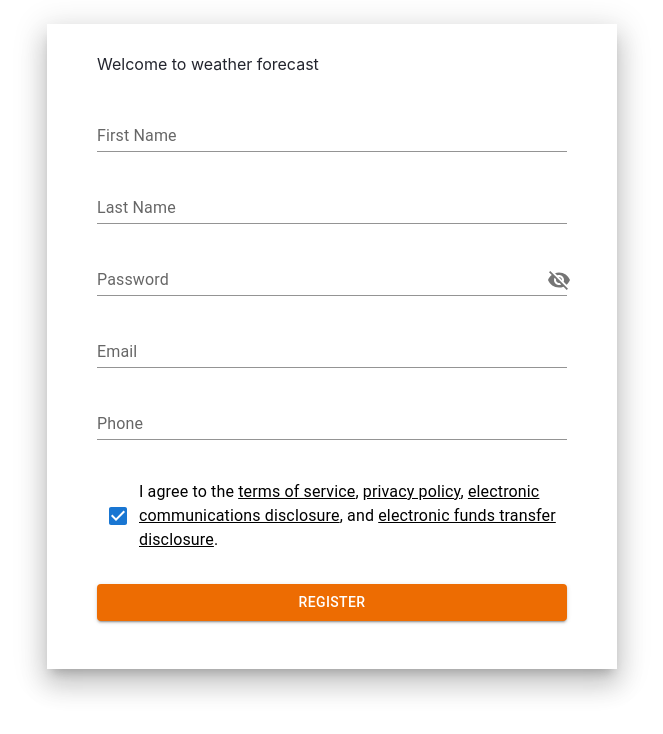
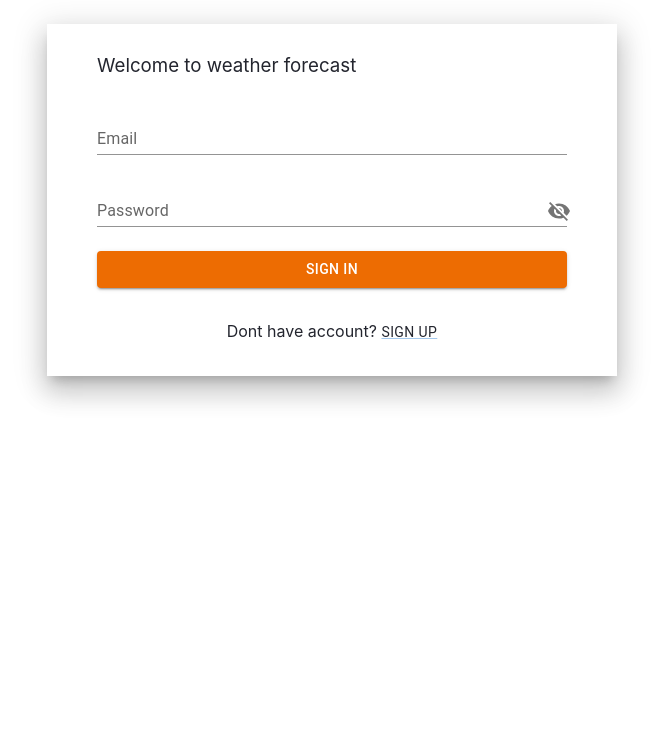
Before and after one commit to Canoist/Weather-app, a React (Create React App) app: page / in a window 1280 px wide. Shown: the top 734 px of the page, without its empty margins (308-971 px from the left). Built offline with nearby package versions, Linux system fonts and the light colour scheme.

Commit message:
Added routers, created and realized signInForm, main, changed with adding roters in app.js, index.js, created utils

```diff
--- a/package.json
+++ b/package.json
@@ -14,6 +14,7 @@
     "react": "^17.0.2",
     "react-dom": "^17.0.2",
     "react-hook-form": "^7.28.0",
+    "react-router-dom": "^5.3.0",
     "react-scripts": "5.0.0",
     "web-vitals": "^2.1.4"
   },
--- a/public/index.html
+++ b/public/index.html
@@ -10,34 +10,10 @@
       content="Web site created using create-react-app"
     />
     <link rel="apple-touch-icon" href="%PUBLIC_URL%/logo192.png" />
-    <!--
-      manifest.json provides metadata used when your web app is installed on a
-      user's mobile device or desktop. See https://developers.google.com/web/fundamentals/web-app-manifest/
-    -->
-    <link rel="manifest" href="%PUBLIC_URL%/manifest.json" />
-    <!--
-      Notice the use of %PUBLIC_URL% in the tags above.
-      It will be replaced with the URL of the `public` folder during the build.
-      Only files inside the `public` folder can be referenced from the HTML.
-
-      Unlike "/favicon.ico" or "favicon.ico", "%PUBLIC_URL%/favicon.ico" will
-      work correctly both with client-side routing and a non-root public URL.
-      Learn how to configure a non-root public URL by running `npm run build`.
-    -->
     <title>React App</title>
   </head>
   <body>
     <noscript>You need to enable JavaScript to run this app.</noscript>
     <div id="root"></div>
-    <!--
-      This HTML file is a template.
-      If you open it directly in the browser, you will see an empty page.
-
-      You can add webfonts, meta tags, or analytics to this file.
-      The build step will place the bundled scripts into the <body> tag.
-
-      To begin the development, run `npm start` or `yarn start`.
-      To create a production bundle, use `npm run build` or `yarn build`.
-    -->
   </body>
 </html>
--- a/src/App.js
+++ b/src/App.js
@@ -1,13 +1,14 @@
 import React from "react";
+import { Route, Switch, Redirect } from "react-router-dom";
 import "./App.css";
-import ValidateForm from "./layouts/validateForm";
+import Main from "./layouts/main";
 
 function App() {
-  console.log("Hi!");
   return (
-    <>
-      <ValidateForm />
-    </>
+    <Switch>
+      <Route path="/" component={Main} />
+      <Redirect to="/" />
+    </Switch>
   );
 }
 
--- /dev/null
+++ b/src/components/ui/signInForm.jsx
@@ -0,0 +1,126 @@
+import { Visibility, VisibilityOff } from "@mui/icons-material";
+import {
+  Box,
+  Button,
+  IconButton,
+  InputAdornment,
+  TextField,
+  Link
+} from "@mui/material";
+import React, { useState } from "react";
+import PropTypes from "prop-types";
+
+const SignInForm = ({ toggleForm }) => {
+  const [showPassword, setShowPassword] = useState(false);
+  const [errors, setErrors] = useState({});
+
+  const handleClickShowPassword = () => {
+    setShowPassword(!showPassword);
+  };
+
+  const handleSubmit = (data) => {
+    console.log("SUBMIT", data);
+    const users = JSON.parse(localStorage.getItem("users"));
+    console.log(users);
+    setErrors({});
+  };
+
+  return (
+    <Box
+      component="form"
+      sx={{
+        display: "flex",
+        flexDirection: "column",
+        justifyContent: "center",
+        boxShadow: 16, // theme.shadows[1]
+        color: "primary.main", // theme.palette.primary.main
+        my: 3,
+        mx: "auto", // margin: theme.spacing(1)
+        px: 6.25, // [theme.breakpoints.up('xs')]: { padding: theme.spacing(1) },
+        pb: 2,
+        zIndex: "tooltip", // theme.zIndex.tooltip
+        width: "470px"
+      }}
+      onSubmit={handleSubmit}
+    >
+      <h3
+        style={{
+          fontWeight: "normal",
+          margin: "30px 0 14px",
+          color: "#23252E"
+        }}
+      >
+        Welcome to weather forecast
+      </h3>
+      <TextField
+        error={errors.Email}
+        helperText={errors.Email ? errors.Email.message : null}
+        id="Email"
+        label="Email"
+        placeholder="Youre email"
+        variant="standard"
+        margin="normal"
+      />
+      <TextField
+        error={errors.Password}
+        helperText={errors.Password ? errors.Password.message : null}
+        id="Password"
+        label="Password"
+        variant="standard"
+        margin="normal"
+        InputProps={{
+          endAdornment: (
+            <InputAdornment position="end">
+              <IconButton
+                aria-label="toggle password visibility"
+                onClick={handleClickShowPassword}
+                edge="end"
+              >
+                {showPassword ? <Visibility /> : <VisibilityOff />}
+              </IconButton>
+            </InputAdornment>
+          ),
+          type: showPassword ? "text" : "password"
+        }}
+      />
+      <Button
+        variant="contained"
+        type="submit"
+        color="warning"
+        sx={{
+          mt: 2,
+          mb: 2
+        }}
+      >
+        Sign in
+      </Button>
+      <p
+        align="center"
+        style={{
+          fontWeight: "normal",
+          color: "#23252E"
+        }}
+      >
+        Dont have account?{" "}
+        <Link
+          variant="button"
+          underline="always"
+          onClick={toggleForm}
+          style={{
+            fontWeight: "normal",
+            cursor: "pointer",
+            color: "#23252E"
+          }}
+        >
+          {" "}
+          Sign up
+        </Link>
+      </p>
+    </Box>
+  );
+};
+export default SignInForm;
+
+SignInForm.propTypes = {
+  toggleForm: PropTypes.func
+};
--- a/src/layouts/validateForm.jsx
+++ b/src/components/ui/validateForm.jsx
@@ -14,8 +14,9 @@ import {
 } from "@mui/material";
 import React, { useState } from "react";
 import { useForm } from "react-hook-form";
+import PropTypes from "prop-types";
 
-const ValidateForm = () => {
+const ValidateForm = ({ toggleForm }) => {
   const [showPassword, setShowPassword] = useState(false);
 
   const {
@@ -69,24 +70,6 @@ const ValidateForm = () => {
       >
         privacy policy
       </Link>
-      <span>, </span>
-      <Link
-        href="#"
-        color="inherit"
-        underline="always"
-        onClick={handleClickOnLink}
-      >
-        electronic communications disclosure
-      </Link>
-      <span>, and </span>
-      <Link
-        href="#"
-        color="inherit"
-        underline="always"
-        onClick={handleClickOnLink}
-      >
-        electronic funds transfer disclosure
-      </Link>
       <span>.</span>
     </>
   );
@@ -103,12 +86,13 @@ const ValidateForm = () => {
         my: 3,
         mx: "auto", // margin: theme.spacing(1)
         px: 6.25, // [theme.breakpoints.up('xs')]: { padding: theme.spacing(1) },
+        pb: 2,
         zIndex: "tooltip", // theme.zIndex.tooltip
         width: "470px"
       }}
       onSubmit={handleSubmit(onSubmit)}
     >
-      <h4
+      <h3
         style={{
           fontWeight: "normal",
           margin: "30px 0 14px",
@@ -116,7 +100,7 @@ const ValidateForm = () => {
         }}
       >
         Welcome to weather forecast
-      </h4>
+      </h3>
       <TextField
         error={errors["First name"]}
         id="First Name"
@@ -227,7 +211,6 @@ const ValidateForm = () => {
             />
           }
           sx={{
-            m: "16px 0 8px",
             color: "black"
           }}
           label={legacyLabel}
@@ -242,13 +225,39 @@ const ValidateForm = () => {
         color="warning"
         sx={{
           mt: 2,
-          mb: 6
+          mb: 2
         }}
       >
         Register
       </Button>
+      <p
+        align="center"
+        style={{
+          fontWeight: "normal",
+          color: "#23252E"
+        }}
+      >
+        Already have account?{" "}
+        <Link
+          variant="button"
+          underline="always"
+          onClick={toggleForm}
+          style={{
+            fontWeight: "normal",
+            cursor: "pointer",
+            color: "#23252E"
+          }}
+        >
+          {" "}
+          Sign in
+        </Link>
+      </p>
       <DevTool control={control} /> {/* set up the dev tool */}
     </Box>
   );
 };
 export default ValidateForm;
+
+ValidateForm.propTypes = {
+  toggleForm: PropTypes.func
+};
--- a/src/index.js
+++ b/src/index.js
@@ -3,10 +3,14 @@ import ReactDOM from "react-dom";
 import "./index.css";
 import App from "./App";
 import reportWebVitals from "./reportWebVitals";
+import { Router } from "react-router-dom";
+import history from "./utils/history";
 
 ReactDOM.render(
   <React.StrictMode>
-    <App />
+    <Router history={history}>
+      <App />
+    </Router>
   </React.StrictMode>,
   document.getElementById("root")
 );
--- /dev/null
+++ b/src/layouts/main.jsx
@@ -0,0 +1,35 @@
+import React, { useState } from "react";
+import { useParams } from "react-router-dom";
+import SignInForm from "../components/ui/signInForm";
+import ValidateForm from "../components/ui/validateForm";
+
+const Main = () => {
+  const { type } = useParams();
+  const [formType, setFormType] = useState(
+    type === "register" ? type : "login"
+  );
+  const toggleFormType = () => {
+    setFormType((prev) => (prev === "register" ? "login" : "register"));
+  };
+
+  return (
+    <div className="container mt-5">
+      <div className="row">
+        <div className="col-md-6 offset-md-3 shadow p-4">
+          {formType === "register" ? (
+            <>
+              <ValidateForm toggleForm={toggleFormType} />
+
+            </>
+          ) : (
+            <>
+              <SignInForm toggleForm={toggleFormType} />
+
+            </>
+          )}
+        </div>
+      </div>
+    </div>
+  );
+};
+export default Main;
--- /dev/null
+++ b/src/utils/history.js
@@ -0,0 +1,4 @@
+import { createBrowserHistory } from "history";
+
+const history = createBrowserHistory();
+export default history;
```
Also changed, not shown: public/manifest.json (deleted), public/robots.txt (deleted), 1 other file (tests, documents, lock files or other folders).
